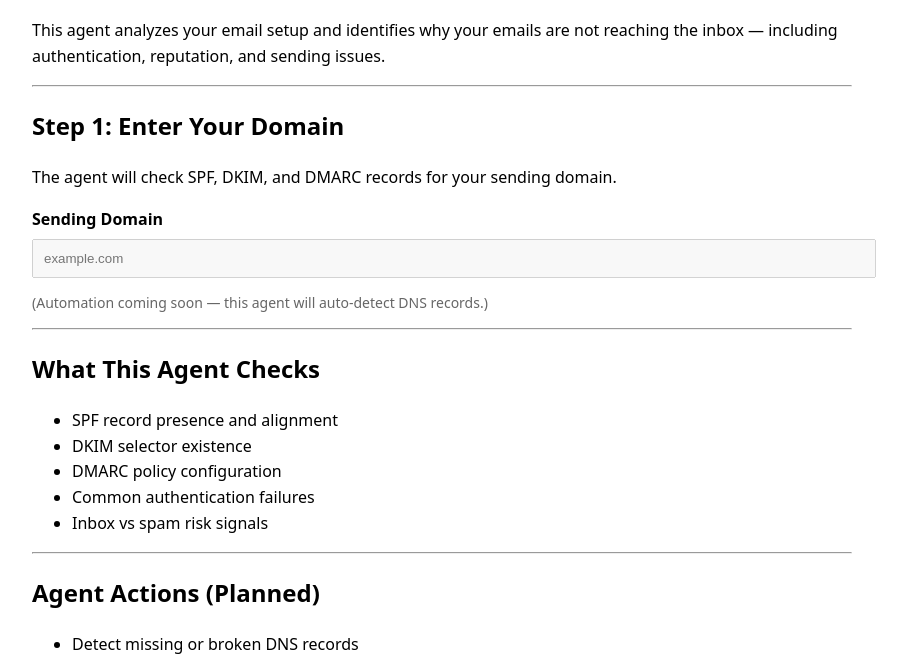
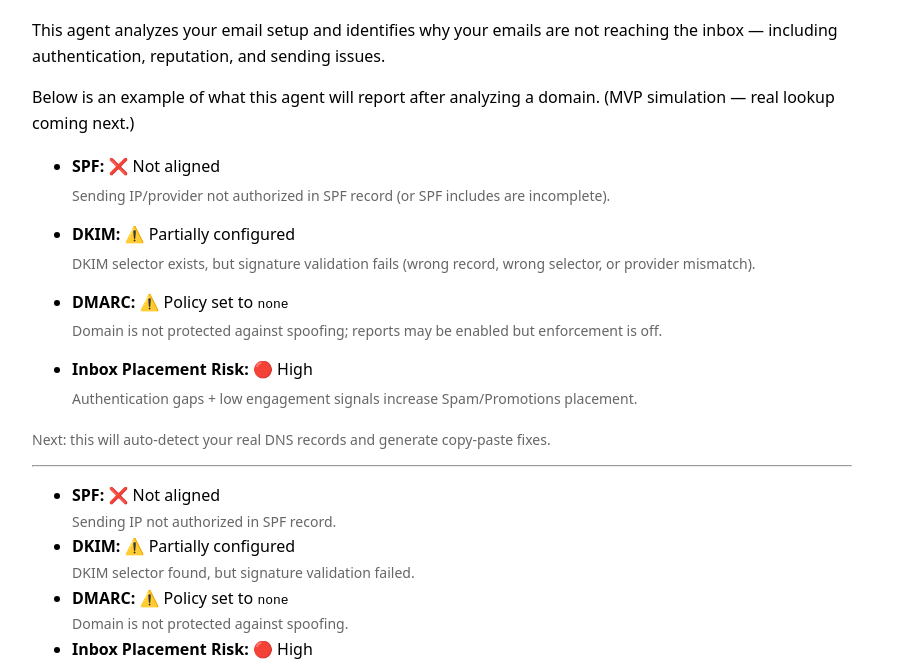
Before and after one commit to jasmactt-coder/fix-email-factory, a plain HTML site: page deliverability-agent.html in a window 1280 px wide. Shown: the part 132-794 px from the top of the page, without its empty margins (198-1105 px from the left). Drawn offline with Linux system fonts and the light colour scheme.

Commit message:
Add example diagnostic results section

```diff
--- a/deliverability-agent.html
+++ b/deliverability-agent.html
@@ -17,29 +17,94 @@
     sending issues.
   </p>
 
-  <hr />
 
-  <h2>Step 1: Enter Your Domain</h2>
-
-  <p>
-    The agent will check SPF, DKIM, and DMARC records for your sending domain.
+    Below is an example of what this agent will report after analyzing a domain.
+    (MVP simulation — real lookup coming next.)
   </p>
 
-  <form>
-    <label>
-      <strong>Sending Domain</strong><br />
-      <input
-        type="text"
-        placeholder="example.com"
-        style="width:100%;padding:10px;margin-top:6px"
-        disabled
-      />
-    </label>
+  <ul style="line-height:1.8;">
+    <li>
+      <strong>SPF:</strong> ❌ Not aligned
+      <br />
+      <span style="color:#666;font-size:14px;">
+        Sending IP/provider not authorized in SPF record (or SPF includes are incomplete).
+      </span>
+    </li>
 
-    <p style="font-size:14px;color:#666">
-      (Automation coming soon — this agent will auto-detect DNS records.)
-    </p>
-  </form>
+    <li style="margin-top:10px;">
+      <strong>DKIM:</strong> ⚠️ Partially configured
+      <br />
+      <span style="color:#666;font-size:14px;">
+        DKIM selector exists, but signature validation fails (wrong record, wrong selector, or provider mismatch).
+      </span>
+    </li>
+
+    <li style="margin-top:10px;">
+      <strong>DMARC:</strong> ⚠️ Policy set to <code>none</code>
+      <br />
+      <span style="color:#666;font-size:14px;">
+        Domain is not protected against spoofing; reports may be enabled but enforcement is off.
+      </span>
+    </li>
+
+    <li style="margin-top:10px;">
+      <strong>Inbox Placement Risk:</strong> 🔴 High
+      <br />
+      <span style="color:#666;font-size:14px;">
+        Authentication gaps + low engagement signals increase Spam/Promotions placement.
+      </span>
+    </li>
+  </ul>
+
+  <p style="font-size:14px;color:#666;margin-top:14px;">
+    Next: this will auto-detect your real DNS records and generate copy-paste fixes.
+  </p>
+</section>
+<hr />
+
+
+
+<p>
+
+</p>
+
+<ul>
+  <li>
+    <strong>SPF:</strong> ❌ Not aligned
+    <br />
+    <span style="color:#666;font-size:14px;">
+      Sending IP not authorized in SPF record.
+    </span>
+  </li>
+
+  <li>
+    <strong>DKIM:</strong> ⚠️ Partially configured
+    <br />
+    <span style="color:#666;font-size:14px;">
+      DKIM selector found, but signature validation failed.
+    </span>
+  </li>
+
+  <li>
+    <strong>DMARC:</strong> ⚠️ Policy set to <code>none</code>
+    <br />
+    <span style="color:#666;font-size:14px;">
+      Domain is not protected against spoofing.
+    </span>
+  </li>
+
+  <li>
+    <strong>Inbox Placement Risk:</strong> 🔴 High
+    <br />
+    <span style="color:#666;font-size:14px;">
+      Emails likely landing in spam due to authentication gaps.
+    </span>
+  </li>
+</ul>
+
+<p style="font-size:14px;color:#666">
+  (Live diagnostics and auto-fix recommendations coming next.)
+</p>
 
   <hr />
 
```
